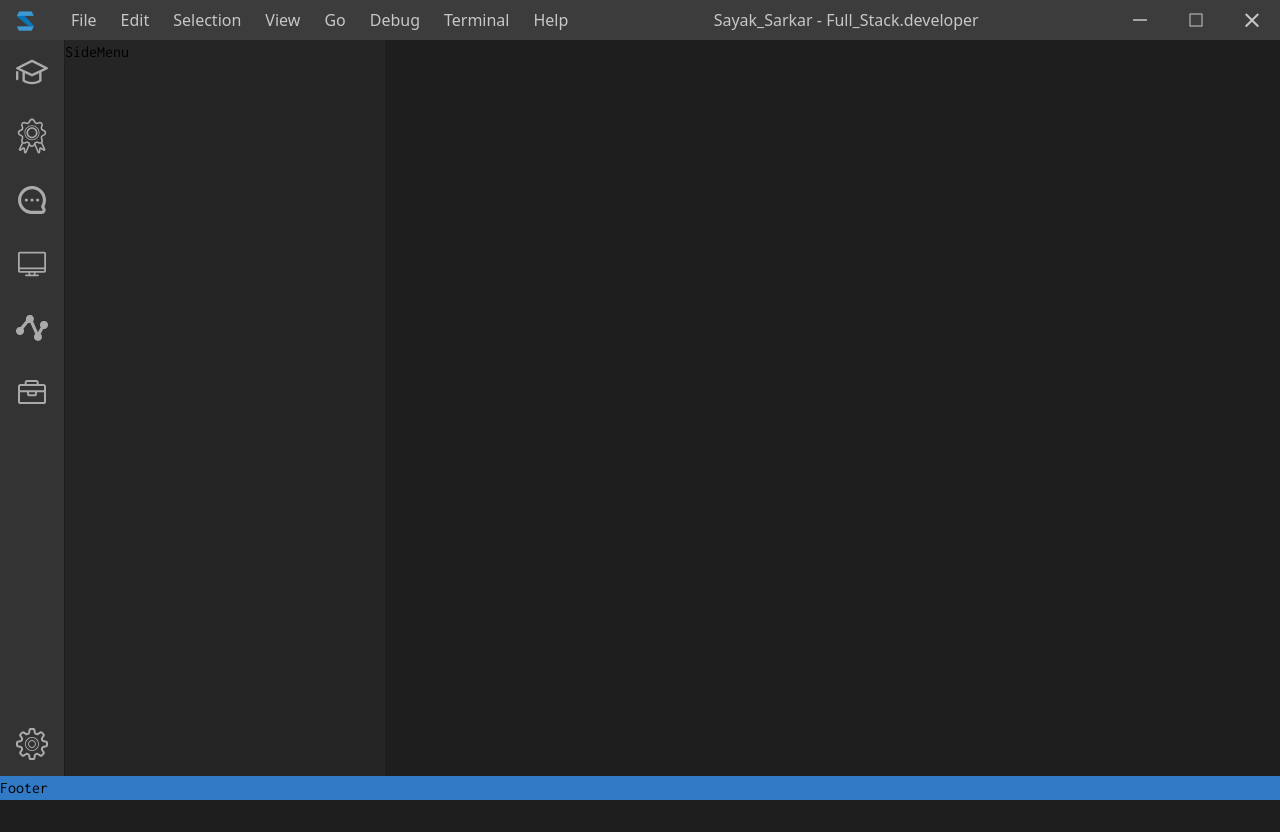
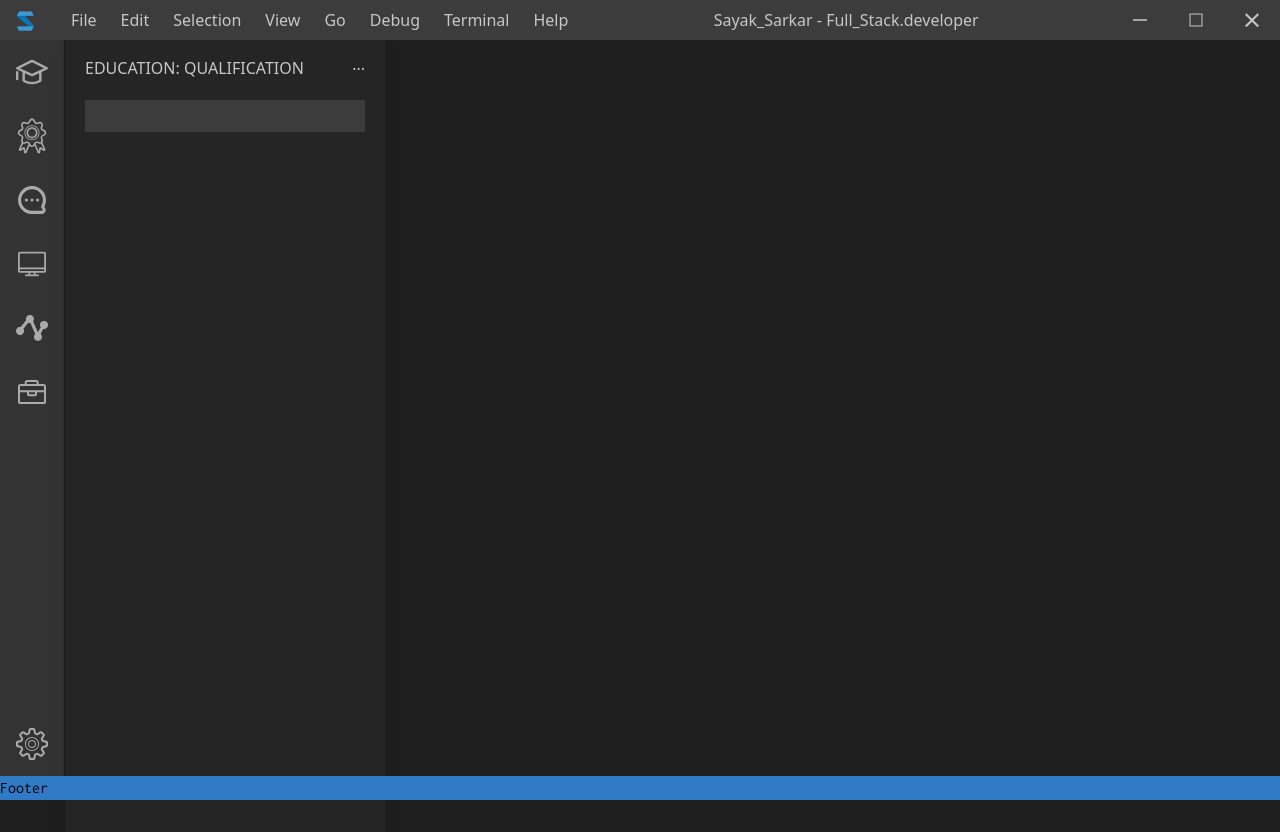
Before and after one commit to SayakSarkar02/portfolio, a Next.js app: page / in a window 1280 px wide. Before the commit the page ends 800 px from the top, so only its background shows below. Built offline with nearby package versions, Linux system fonts and the light colour scheme.

Commit message:
minor features added

```diff
--- a/components/SideMenu.jsx
+++ b/components/SideMenu.jsx
@@ -1,6 +1,12 @@
 const SideMenu = () => {
   return (
-    <div className=" bg-vs-gray-5 absolute left-[65px] w-80 h-[100vh] z-0 pt-10">SideMenu</div>
+    <div className=" bg-vs-gray-5 absolute left-[65px] w-80 h-[100vh] z-0 mt-8 shadow-lg p-5">
+      <div className="flex flex-row items-center justify-between">
+        <h3 className=" font-sans text-vs-white-1 font-light">EDUCATION: QUALIFICATION</h3>
+        <h3 className=" font-sans text-vs-white-1 font-light mb-2 cursor-pointer">...</h3>
+      </div>
+      <input className="w-full h-8 bg-vs-gray-2 my-4 focus:outline-none focus:border-none px-2 text-vs-white-2"/>
+    </div>
   )
 }
 
```
